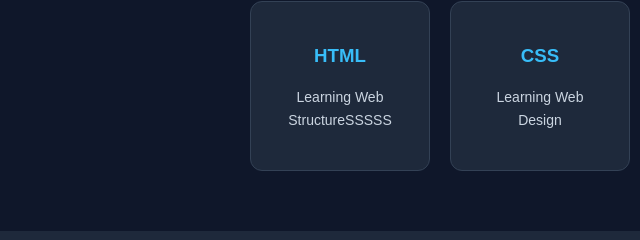
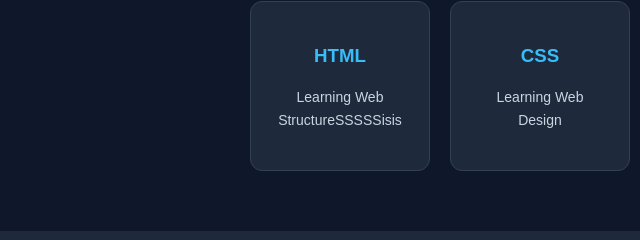
Before and after one commit to fyussssz/Personal-Portofolio-Fyus, a plain HTML site: page index.html in a window 1280 px wide. Shown: the part 1051-1291 px from the top of the page, 0-640 px from the left. Drawn offline with Linux system fonts and the light colour scheme; files that its build step writes are made by us from their sources; files whose address does not match are found by name.

Commit message:
fyus portofolio

```diff
--- a/index.html
+++ b/index.html
@@ -45,7 +45,7 @@
      <div class="skills-container">
          <div class="skill-card">
             <h3>HTML</h3>
-            <p>Learning Web StructureSSSSS</p>
+            <p>Learning Web StructureSSSSSisis</p>
          </div>
 
          <div class="skill-card">
```
